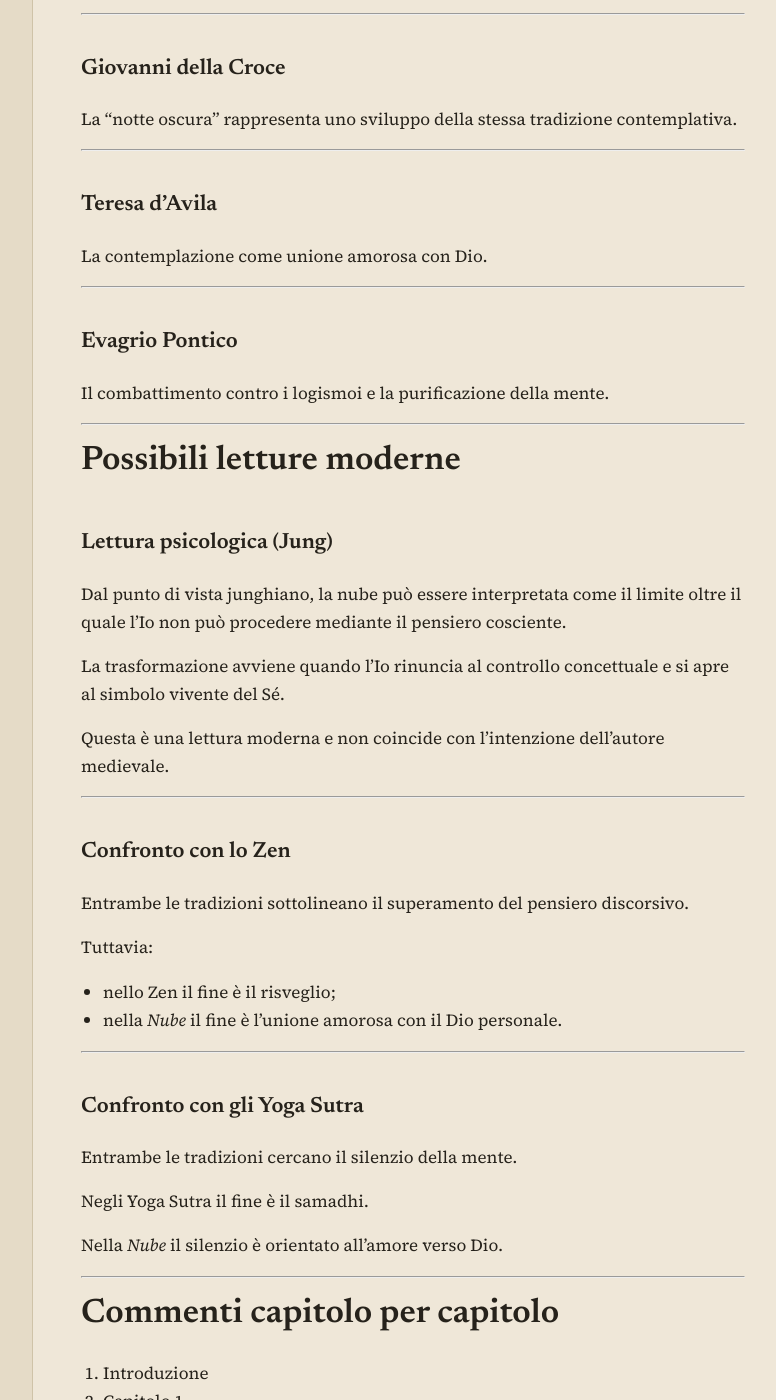
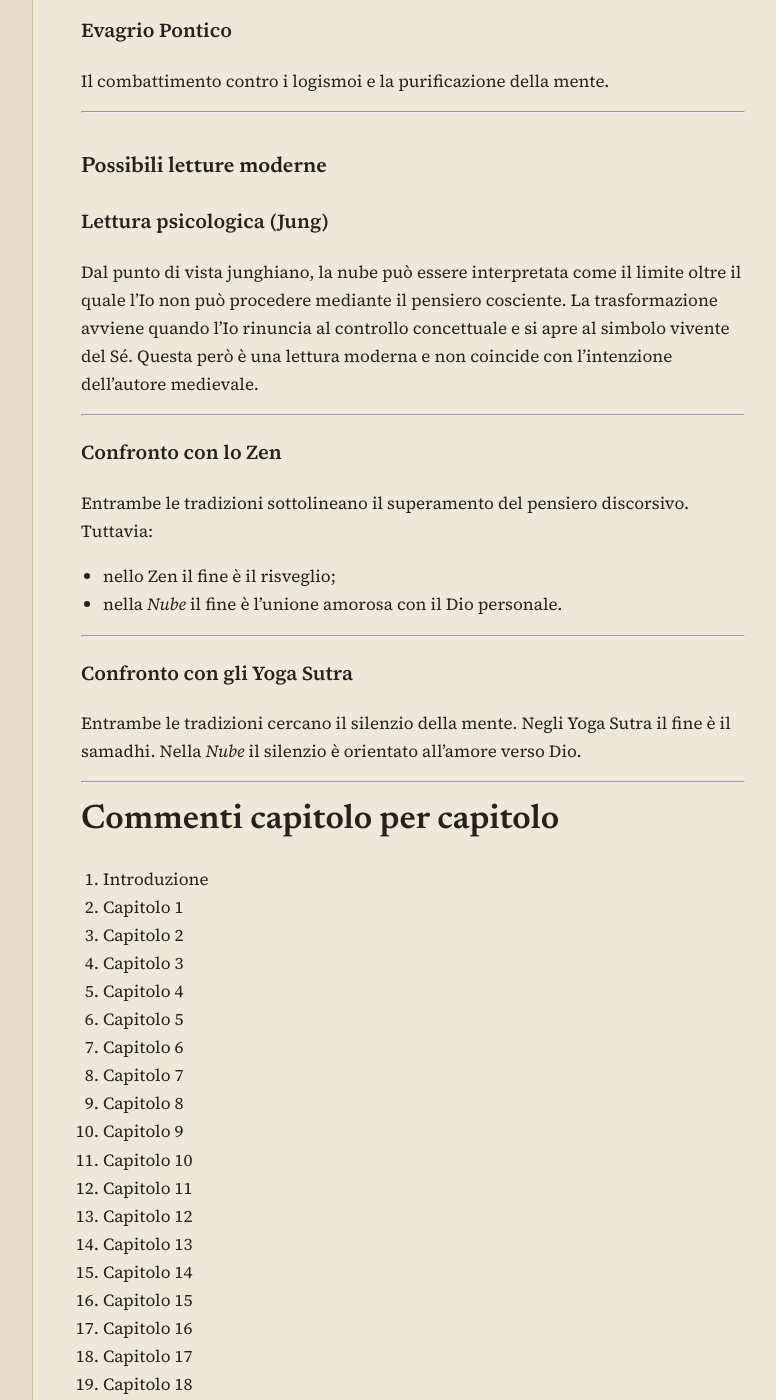
Before and after one commit to Vicknopf11/filoclastos-wiki, a Jekyll site: the page built from letture/nube-non-conoscenza.md, in a window 1280 px wide and 1400 px high, scrolled down 3206 px. Shown: the whole window, without its empty margins (207-983 px from the left). Built offline with Jekyll 4.4.1, drawn with Linux system fonts in a browser that asks for light colours; some of the changed text lies outside the part shown.

Commit message:
Refactor 'La nube della non-conoscenza' document
Updated formatting and structure of the document, including section headers and links. Improved clarity and consistency in the text.

```diff
--- a/letture/nube-non-conoscenza.md
+++ b/letture/nube-non-conoscenza.md
@@ -30,21 +28,19 @@ L'opera è rivolta non ai principianti della vita spirituale, ma a chi ha già m
 
 ---
 
-# Idee fondamentali
+## Idee fondamentali
 
-## Dio è oltre ogni concetto
+### Dio è oltre ogni concetto
 
 La tesi centrale dell'opera è semplice ma radicale:
 
 > Dio può essere amato, ma non può essere compreso.
 
-L'intelligenza umana può conoscere le creature, la natura e persino la teologia, ma Dio trascende ogni concetto.
-
-Ogni immagine mentale di Dio, per quanto elevata, deve infine essere lasciata andare.
+L'intelligenza umana può conoscere le creature, la natura e persino la teologia, ma Dio trascende ogni concetto. Ogni immagine mentale di Dio, per quanto elevata, deve infine essere lasciata andare.
 
 ---
 
-## Le due nubi
+### Le due nubi
 
 L'intero metodo contemplativo ruota attorno a due simboli.
 
@@ -67,19 +63,13 @@ Non perché siano cattivi, ma perché impediscono l'attenzione pura verso Dio.
 
 ### La nube della non-conoscenza
 
-È posta sopra il contemplativo.
-
-Tra Dio e l'uomo esiste una nube che nessun ragionamento può attraversare.
-
-Solo il "dardo dell'amore" può oltrepassarla.
+È posta sopra il contemplativo. Tra Dio e l'uomo esiste una nube che nessun ragionamento può attraversare. Solo il "dardo dell'amore" può oltrepassarla.
 
 ---
 
-## La contemplazione
+### La contemplazione
 
-L'autore propone una forma di preghiera estremamente essenziale.
-
-Quando nasce un pensiero:
+L'autore propone una forma di preghiera estremamente essenziale. Quando nasce un pensiero:
 
 - non combatterlo;
 - non seguirlo;
@@ -90,7 +80,7 @@ Questa pratica anticipa alcune dinamiche che oggi ritroviamo anche nella meditaz
 
 ---
 
-# Temi principali
+## Temi principali
 
 - Teologia apofatica
 - Contemplazione
@@ -104,74 +94,64 @@ Questa pratica anticipa alcune dinamiche che oggi ritroviamo anche nella meditaz
 
 ---
 
-# Collegamenti con altri autori
+## Collegamenti con altri autori
 
-## Pseudo-Dionigi Areopagita
+### Pseudo-Dionigi Areopagita
 
 La principale influenza filosofica dell'opera.
 
 ---
 
-## Gregorio di Nissa
+### Gregorio di Nissa
 
 L'idea dell'ascesa infinita verso Dio.
 
 ---
 
-## Meister Eckhart
+### Meister Eckhart
 
 Lo svuotamento dell'anima e il superamento delle immagini.
 
 ---
 
-## Giovanni della Croce
+### Giovanni della Croce
 
 La "notte oscura" rappresenta uno sviluppo della stessa tradizione contemplativa.
 
 ---
 
-## Teresa d'Avila
+### Teresa d'Avila
 
 La contemplazione come unione amorosa con Dio.
 
 ---
 
-## Evagrio Pontico
+### Evagrio Pontico
 
 Il combattimento contro i logismoi e la purificazione della mente.
 
 ---
 
-# Possibili letture moderne
+## Possibili letture moderne
 
-## Lettura psicologica (Jung)
+### Lettura psicologica (Jung)
 
-Dal punto di vista junghiano, la nube può essere interpretata come il limite oltre il quale l'Io non può procedere mediante il pensiero cosciente.
-
-La trasformazione avviene quando l'Io rinuncia al controllo concettuale e si apre al simbolo vivente del Sé.
-
-Questa è una lettura moderna e non coincide con l'intenzione dell'autore medievale.
+Dal punto di vista junghiano, la nube può essere interpretata come il limite oltre il quale l'Io non può procedere mediante il pensiero cosciente. La trasformazione avviene quando l'Io rinuncia al controllo concettuale e si apre al simbolo vivente del Sé. Questa però è una lettura moderna e non coincide con l'intenzione dell'autore medievale.
 
 ---
 
-## Confronto con lo Zen
+### Confronto con lo Zen
 
-Entrambe le tradizioni sottolineano il superamento del pensiero discorsivo.
-
-Tuttavia:
+Entrambe le tradizioni sottolineano il superamento del pensiero discorsivo. Tuttavia:
 
 - nello Zen il fine è il risveglio;
 - nella *Nube* il fine è l'unione amorosa con il Dio personale.
 
 ---
 
-## Confronto con gli Yoga Sutra
+### Confronto con gli Yoga Sutra
 
-Entrambe le tradizioni cercano il silenzio della mente.
-
-Negli Yoga Sutra il fine è il samadhi.
-
-Nella *Nube* il silenzio è orientato all'amore verso Dio.
+Entrambe le tradizioni cercano il silenzio della mente. Negli Yoga Sutra il fine è il samadhi. Nella *Nube* il silenzio è orientato all'amore verso Dio.
 
 ---
 
```
Also changed, not shown: other parts of letture/nube-non-conoscenza.md (+6 -8 lines).
